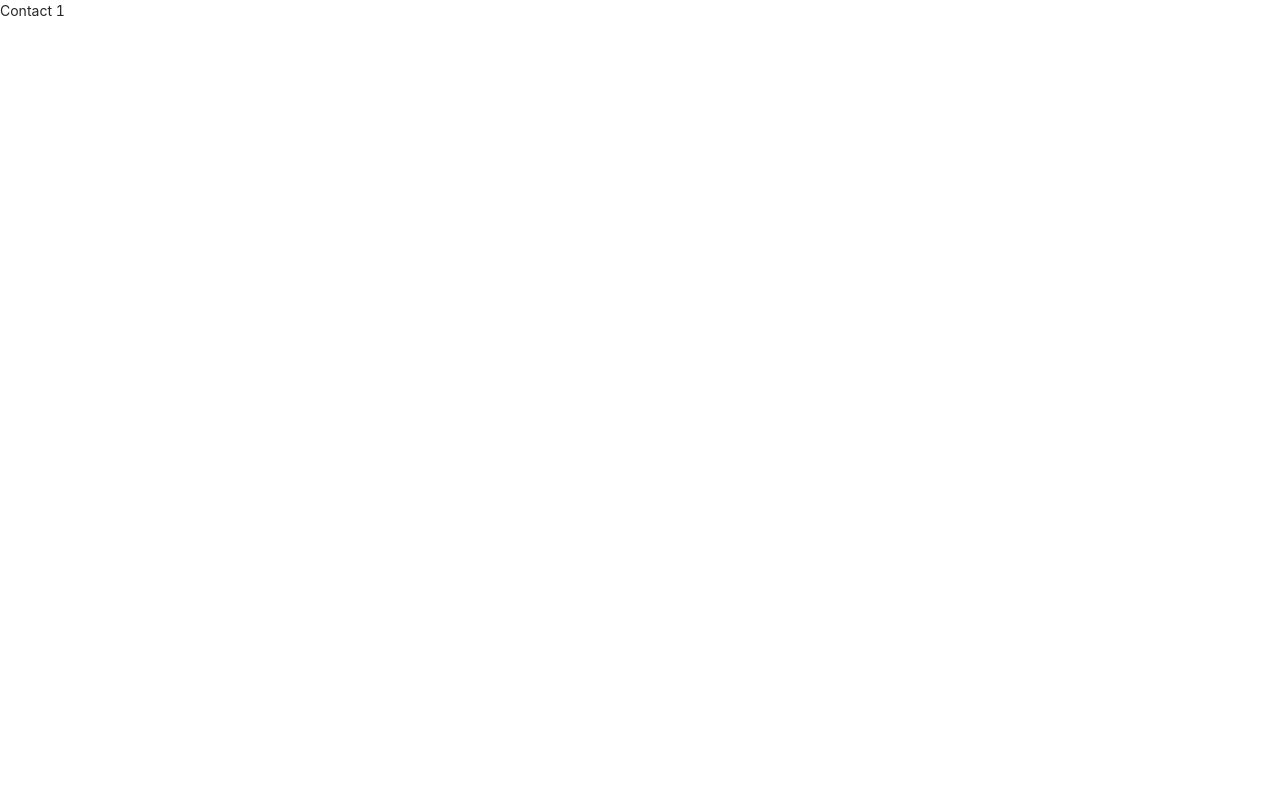
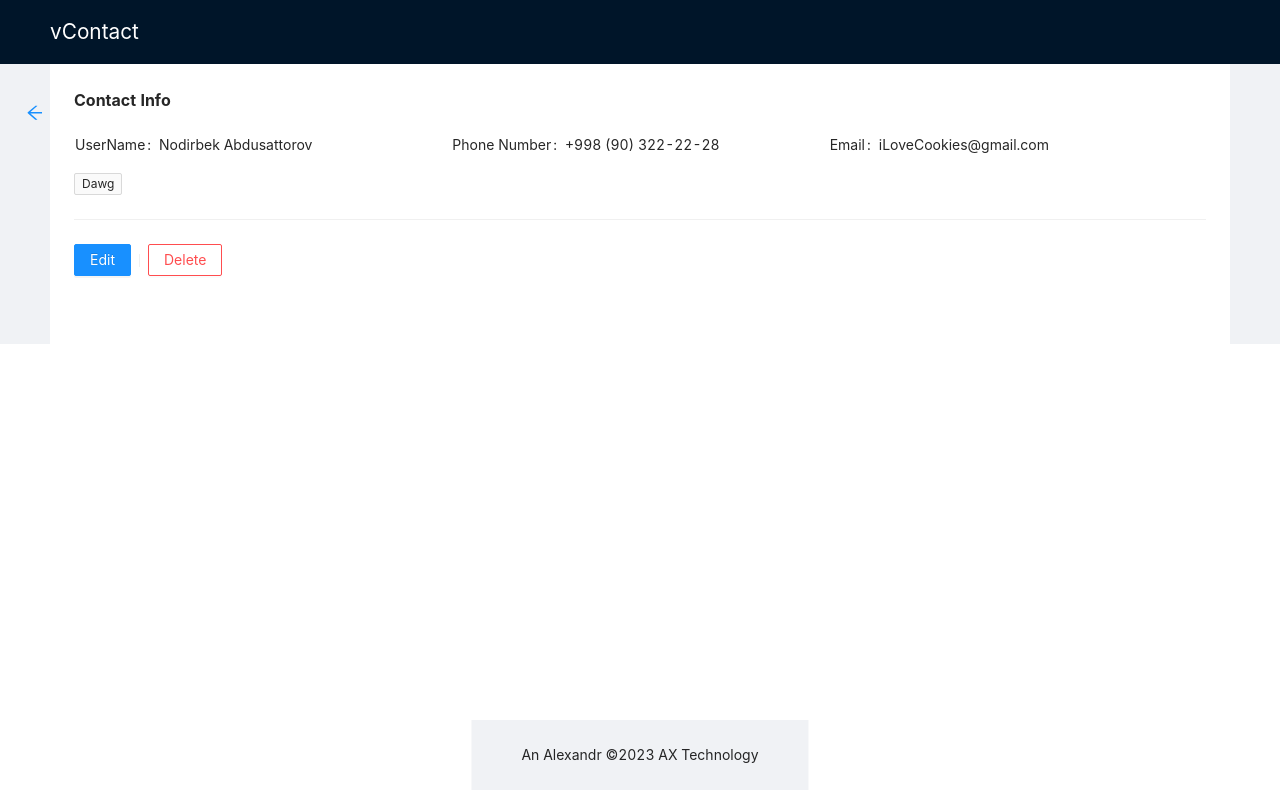
Before and after one commit to Alex13an/vContact, a Vue app: page /contact/1 in a window 1280 px wide. Built offline with nearby package versions, Linux system fonts and the light colour scheme.

Commit message:
contact page layout

```diff
--- a/package.json
+++ b/package.json
@@ -13,6 +13,7 @@
     "prepare": "husky install"
   },
   "dependencies": {
+    "@ant-design/icons-vue": "^6.1.0",
     "ant-design-vue": "^3.2.15",
     "pinia": "^2.0.32",
     "vue": "^3.2.47",
@@ -31,6 +32,8 @@
     "lint-staged": "^13.2.0",
     "npm-run-all": "^4.1.5",
     "prettier": "^2.8.4",
+    "sass": "^1.59.2",
+    "sass-loader": "^13.2.0",
     "typescript": "~4.8.4",
     "vite": "^4.1.4",
     "vue-tsc": "^1.2.0"
--- a/src/App.vue
+++ b/src/App.vue
@@ -1,9 +1,48 @@
 <script setup lang="ts">
-import { RouterView } from "vue-router";
+import { RouterView, RouterLink } from "vue-router";
+import { Layout, LayoutHeader, LayoutContent, LayoutFooter } from "ant-design-vue";
 </script>
 
 <template>
-  <RouterView />
+  <Layout class="layout">
+    <LayoutHeader>
+      <RouterLink class="title" to="/">vContact</RouterLink>
+    </LayoutHeader>
+    <LayoutContent style="padding: 0 50px">
+      <div :style="{ background: '#fff', padding: '24px', minHeight: '280px' }">
+        <RouterView />
+      </div>
+    </LayoutContent>
+    <LayoutFooter style="position: absolute; left: 50%; transform: translateX(-50%); bottom: 10px">
+      An Alexandr ©2023 AX Technology
+    </LayoutFooter>
+  </Layout>
 </template>
 
-<style scoped></style>
+<style scoped>
+.title {
+  color: white;
+  font-size: 1.3rem;
+}
+
+.site-layout-content {
+  min-height: 280px;
+  padding: 24px;
+  background: #fff;
+}
+#components-layout-demo-top .logo {
+  float: left;
+  width: 120px;
+  height: 31px;
+  margin: 16px 24px 16px 0;
+  background: rgba(255, 255, 255, 0.3);
+}
+.ant-row-rtl #components-layout-demo-top .logo {
+  float: right;
+  margin: 16px 0 16px 24px;
+}
+
+[data-theme="dark"] .site-layout-content {
+  background: #141414;
+}
+</style>
--- /dev/null
+++ b/src/components/RouterBackButton.vue
@@ -0,0 +1,24 @@
+<script setup>
+import { ArrowLeftOutlined } from "@ant-design/icons-vue";
+</script>
+
+<template>
+  <ArrowLeftOutlined @click="$router.back" class="arrow" />
+</template>
+
+<style lang="scss" scoped>
+.arrow {
+  position: absolute;
+  left: -3rem;
+  top: 1rem;
+  color: #1890ff;
+  margin-right: 1rem;
+  font-size: 1.1rem;
+  transition: color 0.2s ease;
+  cursor: pointer;
+  &:hover,
+  &:focus {
+    color: rgba($color: #1890ff, $alpha: 0.5);
+  }
+}
+</style>
--- a/src/components/WelcomeItem.vue
+++ /dev/null
@@ -1,5 +0,0 @@
-<template>
-  <div>Welcome</div>
-</template>
-
-<style scoped></style>
--- a/src/router/index.ts
+++ b/src/router/index.ts
@@ -10,7 +10,7 @@ const router = createRouter({
       component: HomeView,
     },
     {
-      path: "/contact/",
+      path: "/:pathMatch(.*)*",
       redirect: { name: "home" },
     },
     {
--- a/src/views/ContactView.vue
+++ b/src/views/ContactView.vue
@@ -1,7 +1,22 @@
-<script setup></script>
+<script setup>
+import { Descriptions, DescriptionsItem, Tag, Divider, Button } from "ant-design-vue";
+import RouterBackButton from "../components/RouterBackButton.vue";
+</script>
 
 <template>
-  <div>Contact {{ $route.params.id }}</div>
+  <div style="position: relative">
+    <RouterBackButton />
+    <Descriptions title="Contact Info">
+      <DescriptionsItem label="UserName">Nodirbek Abdusattorov</DescriptionsItem>
+      <DescriptionsItem label="Phone Number">+998 (90) 322-22-28</DescriptionsItem>
+      <DescriptionsItem label="Email">iLoveCookies@gmail.com</DescriptionsItem>
+    </Descriptions>
+    <Tag>Dawg</Tag>
+    <Divider />
+    <Button type="primary">Edit</Button>
+    <Divider type="vertical" />
+    <Button danger>Delete</Button>
+  </div>
 </template>
 
 <style lang="scss" scoped></style>
```
Also changed, not shown: 1 other file (tests, documents, lock files or other folders).
